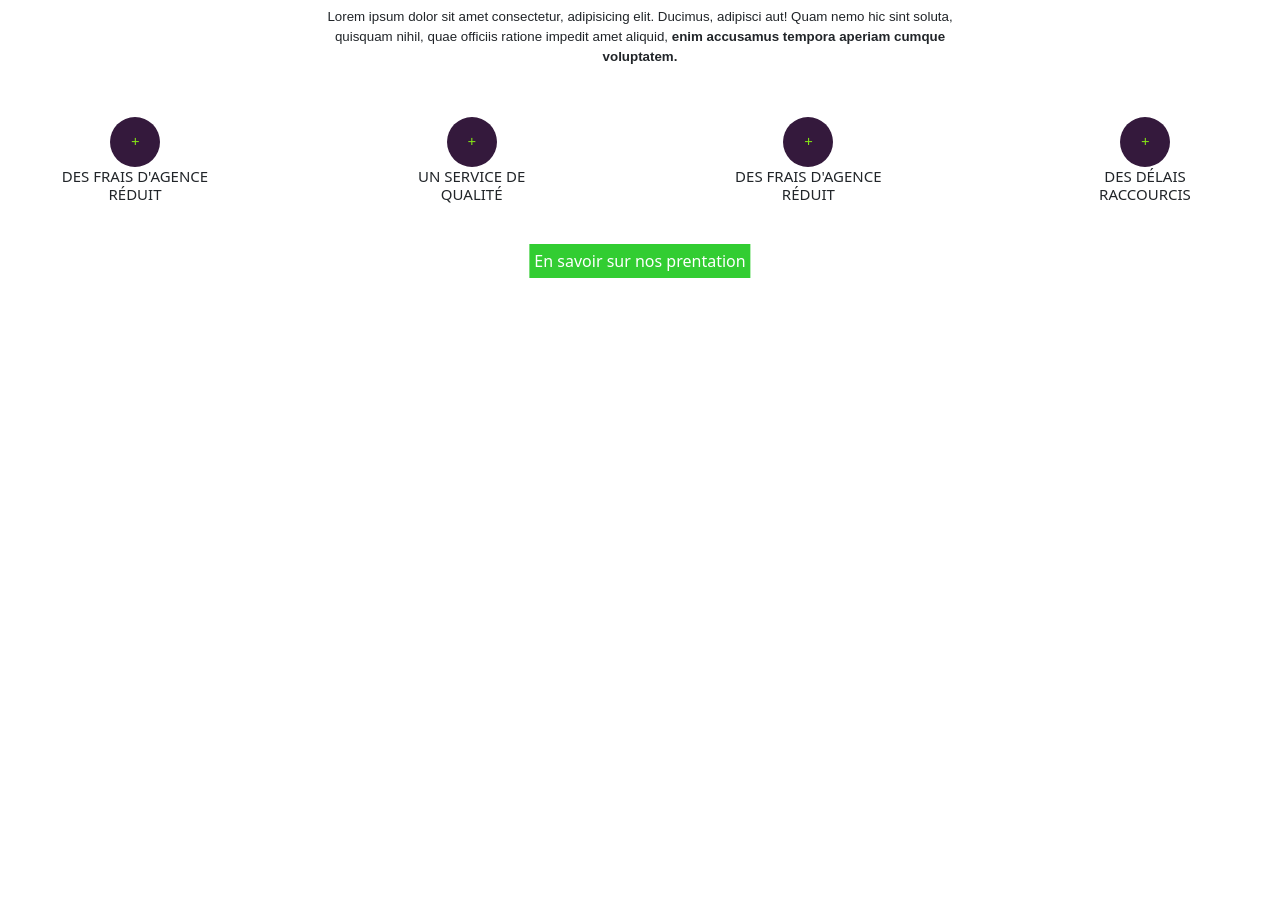
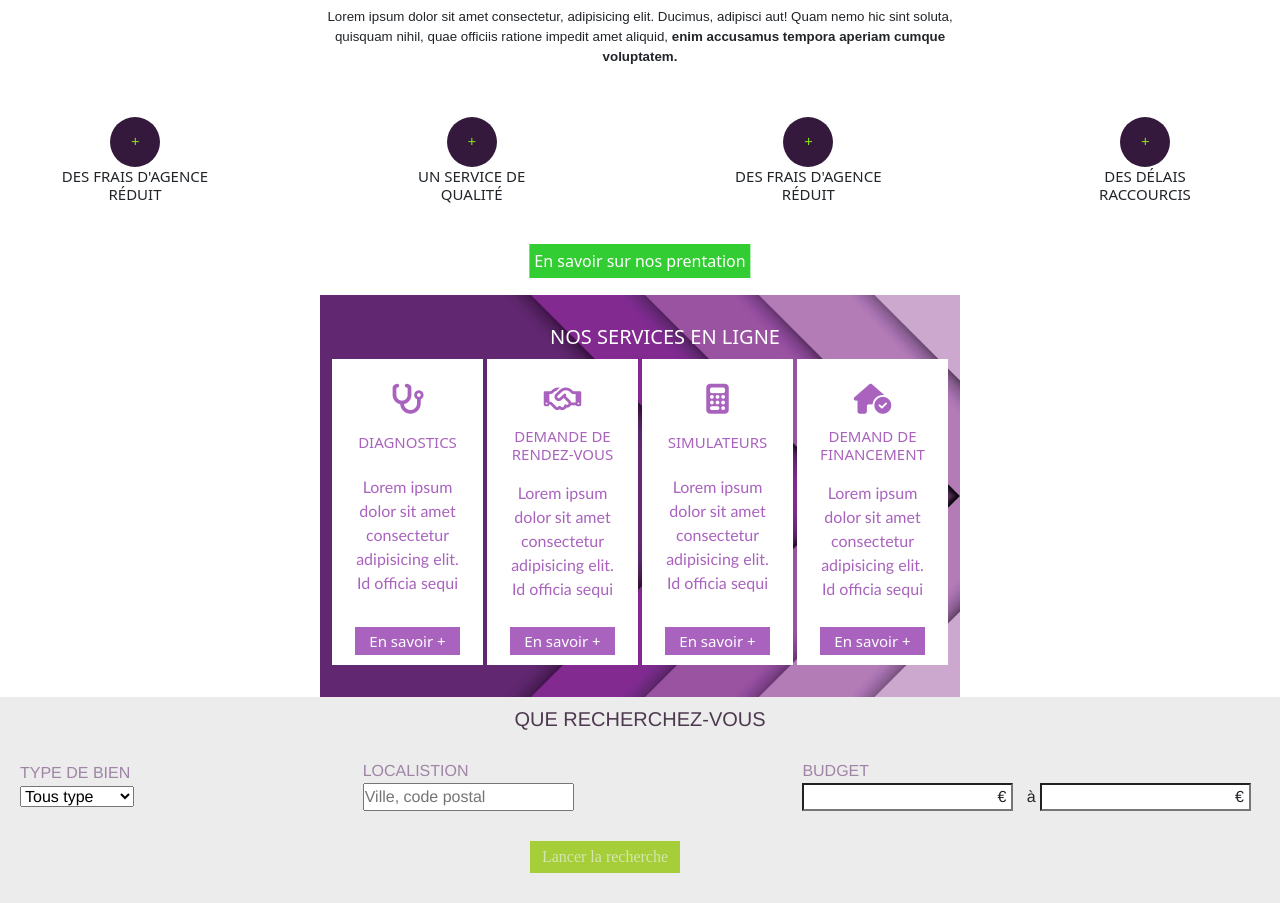
Before and after one commit to CodeBanalfa/immobilier-, a plain HTML site: page index.html in a window 1280 px wide. Shown: the part 649-1552 px from the top of the page. Before the commit the page ends 944 px from the top, so only its background shows below. Drawn offline with Linux system fonts and the light colour scheme.

Commit message:
recharche page

```diff
--- a/index.html
+++ b/index.html
@@ -109,8 +109,60 @@
         </div>
       </div>
       <button class="styled" type="button">En savoir  sur nos prentation</button>
-
-
+ <div class="services">
+    <h2 class="H2">NOS SERVICES EN LIGNE</h2>
+    <div class="articlall">
+       <article class="diga">
+          <i class="fa-solid fa-stethoscope"></i>
+           <h3 class="articlH3">DIAGNOSTICS</h3>
+           <p class="articlP">Lorem ipsum dolor sit amet consectetur adipisicing elit. Id officia sequi  </p>
+        <button class="styledD" type="button">En savoir +</button>
+     </article>
+     <article class="demand">
+      <i class="fa-regular fa-handshake"></i>
+      <h3 class="articlH3">DEMANDE DE RENDEZ-VOUS</h3>
+      <p class="articlP">Lorem ipsum dolor sit amet consectetur adipisicing elit. Id officia sequi  </p>
+   <button class="styledD" type="button">En savoir +</button>
+     </article>
+     <article class="simu">
+      <i class="fa-solid fa-calculator"></i>
+      <h3 class="articlH3">SIMULATEURS</h3>
+      <p class="articlP">Lorem ipsum dolor sit amet consectetur adipisicing elit. Id officia sequi  </p>
+   <button class="styledD" type="button">En savoir +</button>
+     </article>
+      <article class="fina">
+        <i class="fa-solid fa-house-circle-check"></i>
+        <h3 class="articlH3">DEMAND DE FINANCEMENT</h3>
+        <p class="articlP">Lorem ipsum dolor sit amet consectetur adipisicing elit. Id officia sequi  </p>
+     <button class="styledD" type="button">En savoir +</button>
+      </article>
+    </div>
+ </div>
+   <div class="recharche">
+           <h2 class="TitrRecharche">QUE RECHERCHEZ-VOUS</h2>
+        <div class="recharchBlock">
+           <div class="search-block">
+            <label for="type" class="searchBlock">TYPE DE BIEN</label>
+            <select id="type">
+              <option value="TousType">Tous type</option>
+                <option value="appartement">Appartement</option>
+                <option value="maison">Maison</option>
+                <option value="terrain">Terrain</option>
+            </select>
+        </div>
+        <div class="search-block">
+          <label for="localisation" class="searchBlock">LOCALISTION</label>
+          <input type="text" id="localisation" placeholder="Ville, code postal">
+      </div>
+      <div class="search-block">
+        <label for="number" class="searchBlock">BUDGET</label>
+        <input type="number" id="budget" placeholder="" ><span class="€">€</span>
+        <label for="">à</label>
+        <input type="number" id="budget2" placeholder="" ><span class="€">€</span>
+    </div>
+   </div>
+    <button class="search-button">Lancer la recherche</button>
+   </div>
 
     </main>
     <footer></footer>
--- a/style_perso.css
+++ b/style_perso.css
@@ -107,13 +107,10 @@ button.btn-success {
   color: white;
   font-weight: bold;
   margin-top: 20px;
-
 }
-button.btn-success{
+button.btn-success {
   margin-left: 4%;
-
 }
-
 
 /* Réseau social */
 .raseau {
@@ -145,22 +142,19 @@ button.client h6 {
   height: auto;
 }
 /* spanTaux */
-.spanTaux{
+.spanTaux {
   display: block;
   flex-wrap: wrap;
   padding: 10px;
   color: white;
   font-size: xx-small;
   margin-left: 4%;
-
-
 }
-.spanTaux p:nth-child(2){
+.spanTaux p:nth-child(2) {
   line-height: 0.5px;
-
 }
 /* home */
-nav{
+nav {
   width: 70%;
   text-align: center;
   /* margin-left: 10%; */
@@ -178,7 +172,6 @@ ul {
   justify-content: space-evenly;
 }
 
-
 li a {
   display: block;
   color: white;
@@ -190,35 +183,34 @@ ul {
 li a:hover {
   background-color: #111;
 }
-.home .homeText{
+.home .homeText {
   text-align: center;
   margin: 10px;
 }
 
-.home p{
-  font-family:Arial, Helvetica, sans-serif;
+.home p {
+  font-family: Arial, Helvetica, sans-serif;
   width: 50%;
   /* transform: translate(60px,60px); */
   text-align: center;
   margin: 0 auto;
-  font-size:smaller;
-
+  font-size: smaller;
 }
-.home p span{
+.home p span {
   font-weight: bold;
 }
-.desousNav{
+.desousNav {
   display: flex;
   justify-content: space-between;
   margin-top: 10px;
-  margin:50px 60px  ;
+  margin: 50px 60px;
 }
-.desousNav .plus{
-  border-radius: 50% ;
-  background-color:#34193c ;
+.desousNav .plus {
+  border-radius: 50%;
+  background-color: #34193c;
   color: rgb(132, 229, 22);
   text-align: center;
-  display:flex;
+  display: flex;
   justify-content: center;
   align-items: center;
   margin-top: 10px;
@@ -227,17 +219,15 @@ font-weight: bold;
   margin: auto;
   aspect-ratio: 1/1;
 }
-.plus1{
+.plus1 {
   width: 150px;
   font-size: 15px;
-  text-align:center;
-
-
+  text-align: center;
 }
-.plusDes{
+.plusDes {
   width: 150px;
   font-size: 15px;
-  text-align:center;
+  text-align: center;
 }
 /* buton en nos presantation */
 /* .butonStyled {
@@ -251,13 +241,125 @@ font-weight: bold;
 
 .styled {
   margin: 0;
-  position:relative;
+  position: relative;
   top: 50%;
   left: 50%;
   -ms-transform: translate(-50%, -50%);
   transform: translate(-50%, -50%);
   color: #fff;
-  border:0;
- background-color: #32cd32;;
+  border: 0;
+  background-color: #32cd32;
   padding: 5px;
-font-size: medium;}
+  font-size: medium;
+}
+/* article */
+.services {
+  width: 50%;
+  text-align: center;
+  transform: translate(50%, 0%);
+  background-image: url(./assets/images/header/headerbg.jpg);
+  background-size: cover;
+  padding: 30px 10px;
+}
+.articlall {
+  display: flex;
+  justify-content: space-between;
+}
+.H2 {
+  margin-left: 50px;
+  color: #fff;
+  font-size: 20px;
+  text-align: center;
+}
+article {
+  width: 200px;
+  /* height: 300px; */
+  border: 1px transparent;
+  background: white;
+  margin: 2px;
+  display: flex;
+  flex-direction: column;
+  justify-content: space-between;
+  align-items: center;
+  padding: 10px;
+}
+.services i {
+  padding: 15px;
+  color: #a963be;
+  font-size: 30px;
+}
+.articlH3 {
+  font-size: 15px;
+  color: #a963be;
+  margin-top: -2px;
+}
+.articlP {
+  font-family: "Gill Sans", "Gill Sans MT", Calibri, "Trebuchet MS", sans-serif;
+  color: #a963be;
+  padding: 10px;
+}
+.styledD {
+  background-color: #a963be;
+  color: #fff;
+  padding: 3px;
+  border: 1px transparent;
+  width: 80%;
+  font-size: 15px;
+}
+.recharche {
+  background-color: #ececec;
+  padding: 10px;
+  font-family: "Franklin Gothic Medium", "Arial Narrow", Arial, sans-serif;
+}
+.recharche .TitrRecharche {
+  /* padding: 10px; */
+  /* margin: 30px; */
+  /* margin-top: 0.2; */
+  text-align: center;
+  font-size: 20px;
+  font-family: "Franklin Gothic Medium", "Arial Narrow", Arial, sans-serif;
+  color: #4d394f;
+}
+.recharchBlock {
+  display: flex;
+  flex-direction: row;
+  justify-content: space-between;
+  align-items: center;
+  padding: 10px;
+}
+
+.search-button {
+  margin: 20px;
+  padding: 4px;
+  transform: translateX(500px);
+  align-items: center;
+  width: 150px;
+  background-color: #a5ce38;
+  color: #d5e5af;
+  border: none;
+  font-family: "Times New Roman", Times, serif;
+}
+.searchBlock {
+  margin-top: 10px;
+  display: grid;
+  grid-column: 20px;
+  align-items: center;
+  color: #9f84a6;
+}
+#budget,
+#budget2 {
+  appearance: none;
+  -moz-appearance: none;
+}
+#budget::-webkit-outer-spin-button,
+#budget::-webkit-inner-spin-button,
+#budget2::-webkit-outer-spin-button,
+#budget2::-webkit-inner-spin-button {
+  -webkit-appearance: none;
+  margin: 0;
+}
+.€ {
+  transform: translateX(-1rem);
+  display: inline-block; /*avec inline block on peut depalce l"element exempl on peut depance de  € dans le input*/
+  white-space: nowrap;
+}
```
Lines whose indentation alone changed are shown as unchanged.
